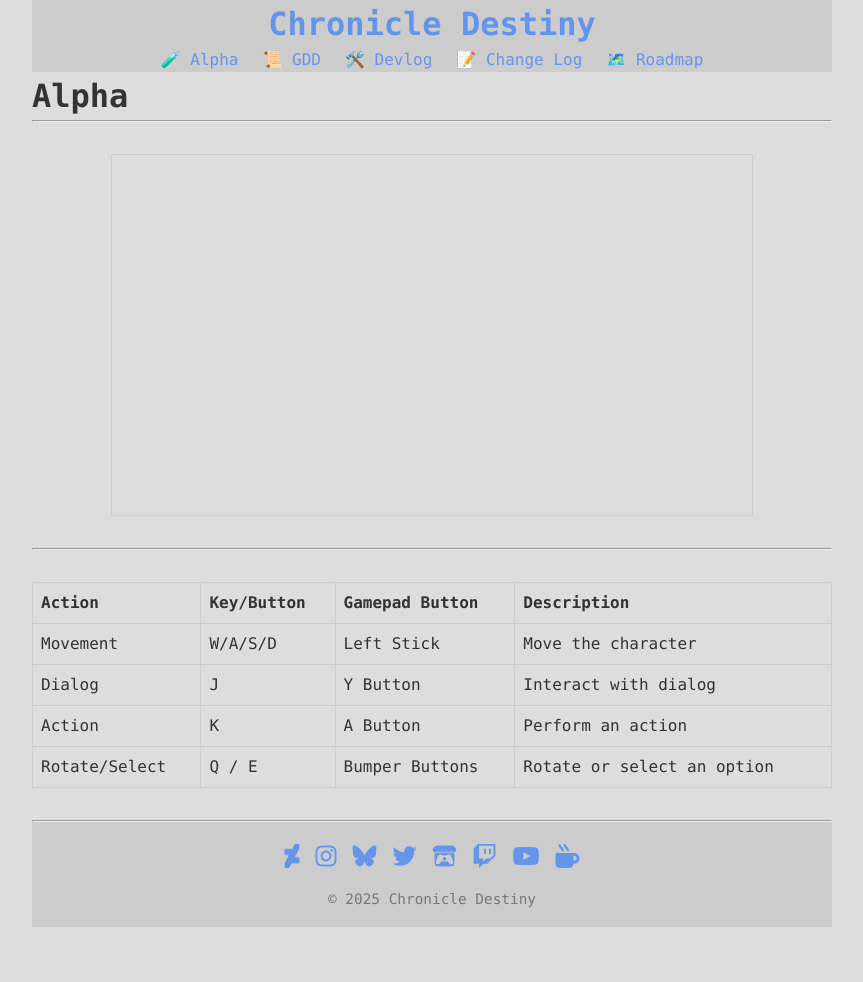
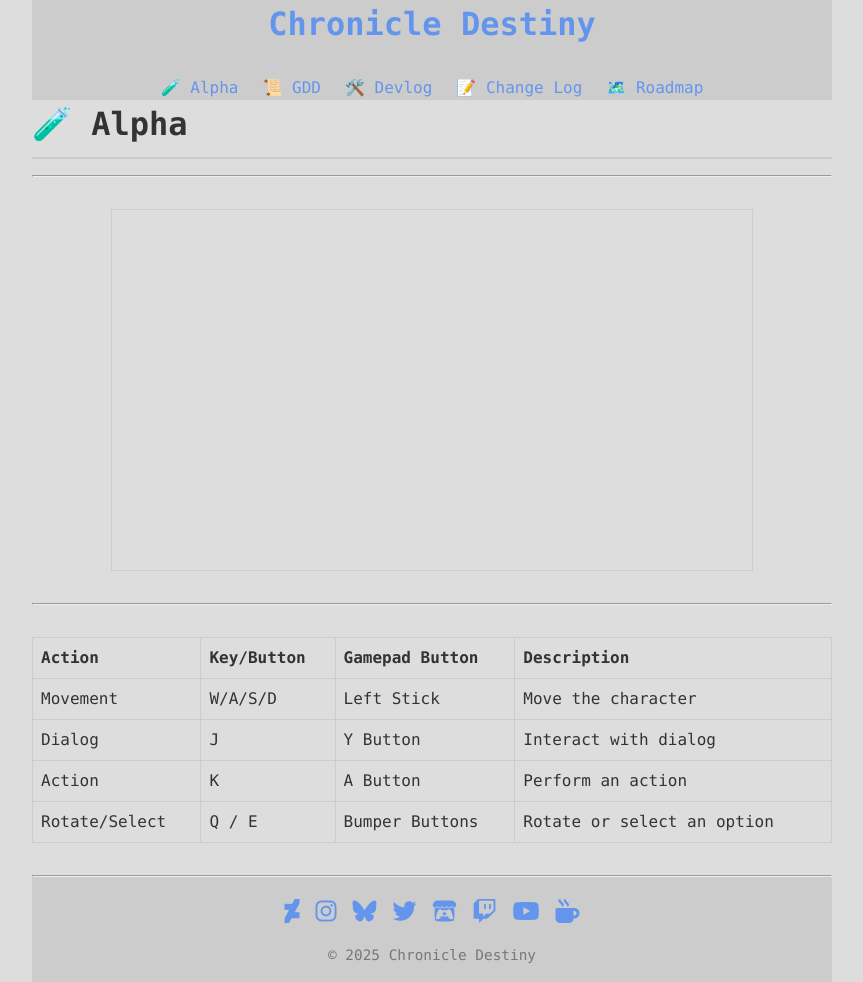
Before and after one commit to zBuLe/Chronicle-Destiny, a Jekyll site: the page built from index.md, in a window 1280 px wide. Shown: the whole page, without its empty margins (208-1071 px from the left). Built offline with Jekyll 4.4.1, drawn with Linux system fonts in a browser that asks for light colours; nearby versions of some CDN libraries; our own code applies the rules of GitHub Pages for plain Markdown files; a script that is not in the unit is left out; before the commit the page ends 927 px from its top, so only the background shows below that.

Commit message:
Enhance styling for headers and update markdown titles for consistency

```diff
--- a/assets/css/style.css
+++ b/assets/css/style.css
@@ -72,6 +72,12 @@ color: var(--accent3);
 .container {
 max-width: 800px;
 margin: 0 auto;
+}
+
+h1 {
+  border-bottom: 2px solid var(--line-light);
+  padding-bottom: 0.3em;
+  margin-bottom: 0.5em;
 }
 
 /* === HEADER === */
@@ -161,6 +167,9 @@ body {
   background-color: var(--bg-dark);
   color: var(--text-dark);
 }
+h1 {
+  border-bottom: 2px solid var(--line-dark);
+}
 .site-header, .site-footer {
   background-color: var(--bg2-dark);
 }
--- a/index.md
+++ b/index.md
@@ -2,7 +2,7 @@
 title: Chronicle Destiny
 ---
 
-# Alpha
+# 🧪 Alpha
 
 ---
 
```
Also changed, not shown: roadmap.md (+2 -0 lines), game-design-document.md (deleted).
